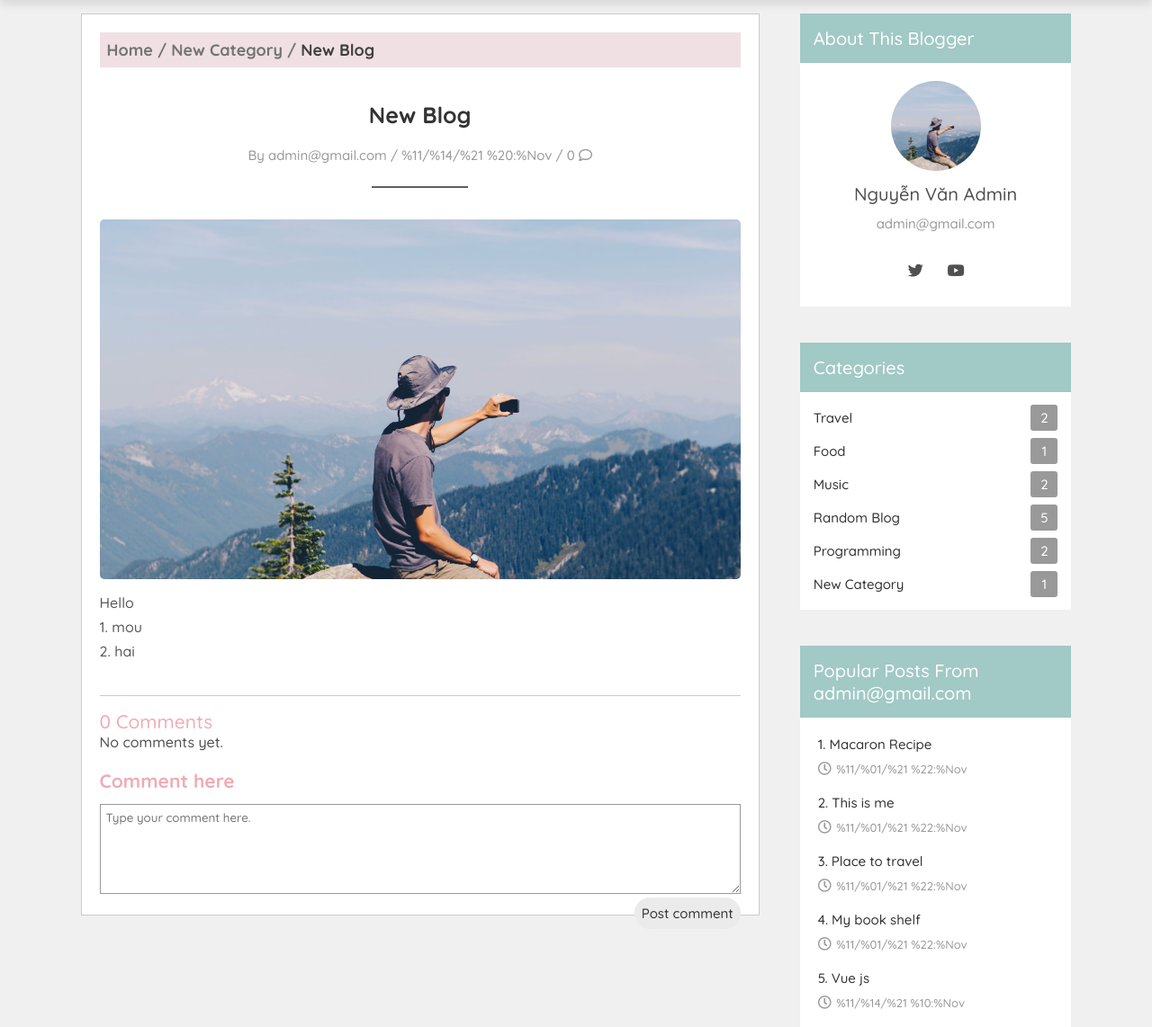
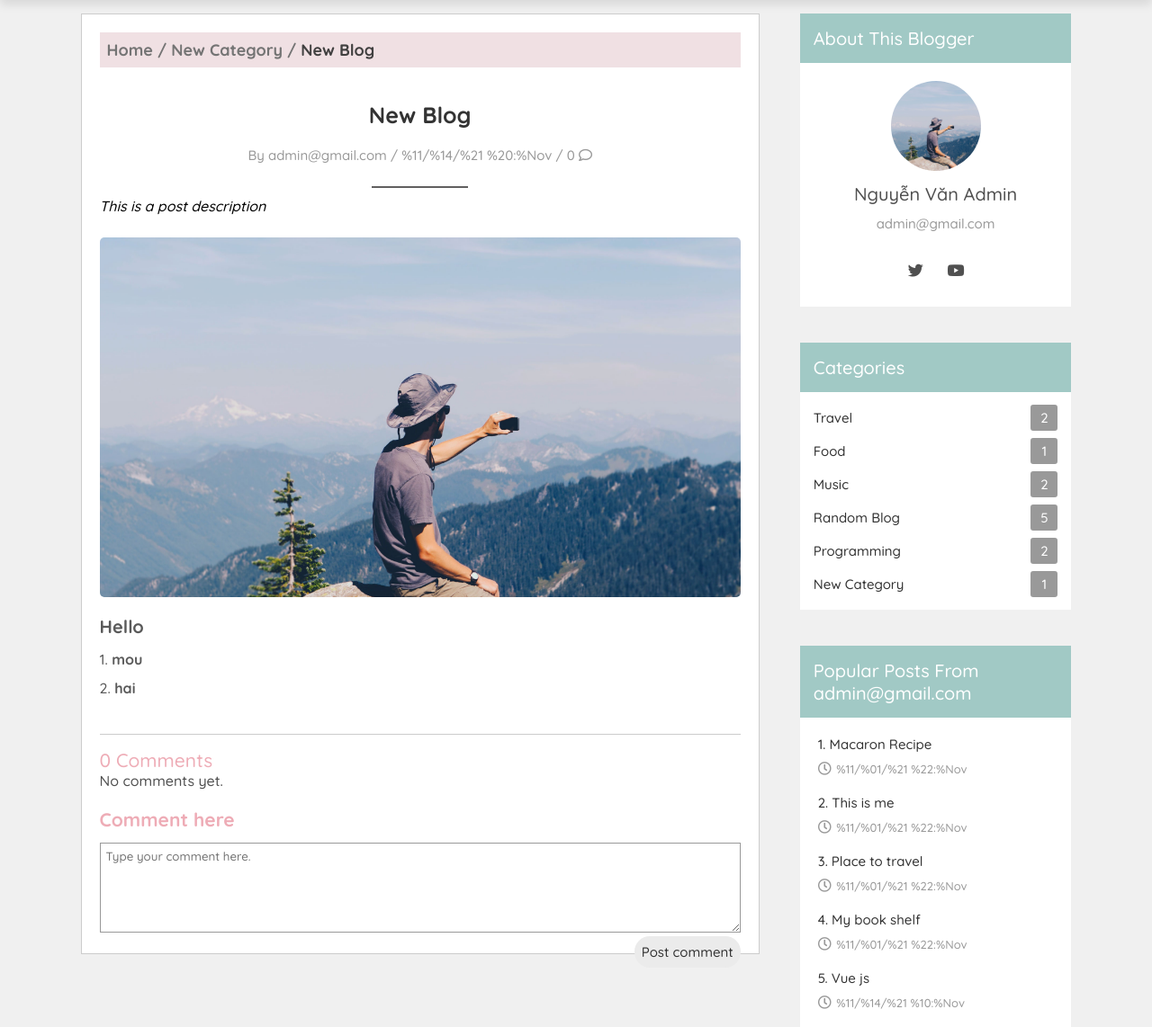
Before and after one commit to NgoQuocBao1010/Blog-Web-Application, a Django app: page /post/32/ in a window 1280 px wide. Shown: the part 65-1207 px from the top of the page at 90% size. Run offline with Django 3.2, Linux system fonts and the light colour scheme; data comes from the database, SQL or seed files in the repository; both versions use the stored data as it was after the commit.

Commit message:
✍ post description done, ✨ style post detail content

```diff
--- a/backend/blog/models.py
+++ b/backend/blog/models.py
@@ -14,10 +14,22 @@ class Category(models.Model):
 class Post(models.Model):
     author = models.ForeignKey(User, on_delete=models.CASCADE)
     title = models.CharField(max_length=100)
+    description = models.CharField(default="This is a post description", max_length=255)
     coverImage = models.ImageField(default="posts/blog2.jpg", upload_to="posts/")
     content = models.TextField()
     category = models.ForeignKey(Category, on_delete=models.SET_NULL, null=True)
     dateCreated = models.DateTimeField(auto_now_add=True, null=True, blank=True)
+
+    @property
+    def briefDescription(self):
+        words = self.description.split(" ")
+
+        if len(words) < 10:
+            return self.description
+
+        newWords = " ".join([word for index, word in enumerate(words) if index < 9])
+
+        return f"{newWords} ..."
 
     class Meta:
         ordering = ["-dateCreated"]
--- a/backend/blog/templates/components/postsContainer.html
+++ b/backend/blog/templates/components/postsContainer.html
@@ -17,7 +17,7 @@
             <span>{{ post.dateCreated }}</span>
         </div>
         <h3 class="title">{{ post.title }}</h3>
-        <p class="text">{{ post.content|striptags }}</p>
+        <p class="text">{{ post.description }}</p>
         <div class="links">
             <a
                 href="{% url 'bloggerHome' post.author.email %}"
--- a/backend/blog/templates/postCustom.html
+++ b/backend/blog/templates/postCustom.html
@@ -53,7 +53,7 @@
                                 <th scope="col">Image</th>
                                 <th scope="col">Title</th>
                                 <th scope="col">Category</th>
-                                <th scope="col">Content</th>
+                                <th scope="col" >Description</th>
                                 <th scope="col">Action</th>
                             </tr>
                         </thead>
@@ -73,7 +73,7 @@
                                 </td>
                                 <td>
                                     <p>
-                                        {{ post.content|striptags  }}
+                                        {{ post.briefDescription }}
                                     </p>
                                 </td>
                                 <td>
--- a/backend/blog/templates/postDetail.html
+++ b/backend/blog/templates/postDetail.html
@@ -15,6 +15,7 @@
 
         <!-- CSS -->
         <link rel="stylesheet" href="{% static './css/post.css' %}" />
+        <link rel="stylesheet" href="{% static './css/textEditor.css' %}" />
     </head>
     <body>
         <!--  header  -->
@@ -45,6 +46,11 @@
                         <i class="far fa-comment"></i>
                     </div>
                     <hr />
+
+                    <div class="description">
+                        {{ post.description }}
+                    </div>
+
                     <a href="#">
                         <img
                             src="{{ post.coverImage.url }}"
@@ -61,9 +67,9 @@
 
                     <!-- Comments block -->
                     <div class="comments-list" id="comments">
-                        <span id="total-comment"
-                            >{{ post.comment_set.all|length }} Comments</span
-                        >
+                        <span id="total-comment">
+                            {{ post.comment_set.all|length }} Comments
+                        </span>
 
                         <!-- specific commented -->
                         {% for comment in post.comment_set.all %}
@@ -99,7 +105,7 @@
                                 {{ comment.content }}
                             </p>
 
-                            <a href=""></a>
+
                         </div>
                         {% empty %}
                         <p id="no-comment">No comments yet.</p>
--- a/backend/static/css/customize.css
+++ b/backend/static/css/customize.css
@@ -262,6 +262,10 @@ div.posts a:hover{
     padding-top: 2.5rem;
 }
 
+.myMain #addPost-Form input {
+    font-weight: 500;
+}
+
 .myMain #addPost-Form .post-img label:hover{
     cursor: pointer;
     color: var(--dark-green);
--- a/backend/static/css/post.css
+++ b/backend/static/css/post.css
@@ -170,7 +170,7 @@ section {
     width: 100%;
     border-radius: 0.5rem;
     object-fit: cover;
-    margin-top: 3.5rem;
+    margin-top: 1.5rem;
 }
 
 .container .posts-container .post .date {
@@ -188,13 +188,12 @@ section {
     text-align: center;
 }
 
-.container .posts-container .post .text {
-    color: #5a5a5a;
+/* New */
+.container .posts-container .post .description {
+    margin: 1rem auto;
+    width: 100%;
     font-size: 1.6rem;
-    line-height: 1.7;
-    padding: 1rem 0;
-    /* New */
-    list-style-position: inside;
+    font-style: italic;
 }
 
 .container .posts-container .post hr {
--- /dev/null
+++ b/backend/static/css/textEditor.css
@@ -0,0 +1,33 @@
+/* ** Rich text editor Style */
+
+.container .posts-container .post .text {
+    /* color: #5a5a5a; */
+    line-height: 2 !important;
+    padding: 1rem 0;
+    /* New */
+    list-style-position: inside;
+}
+
+
+.container .posts-container .post .text strong {
+    font-weight: bold;
+}
+
+
+.container .posts-container .post .text h1 {
+    font-size: 4rem;
+}
+
+.container .posts-container .post .text h2 {
+    font-size: 3rem;
+}
+
+
+.container .posts-container .post .text h3 {
+    font-size: 2.2rem;
+}
+
+.container .posts-container .post .text p,
+.container .posts-container .post .text ul {
+    font-size: 2rem !important;
+}
```
Also changed, not shown: backend/blog/templates/postCreate.html (+8 -2 lines), backend/blog/templates/postEdit.html (+11 -2 lines), note.txt (+5 -2 lines), backend/blog/migrations/0012_post_description.py (added), backend/db.sqlite3, backend/static/images/posts/khai-niem-cua-python-nguon-goc-y-nghia-va-vai-tr-1.jpg (added).
